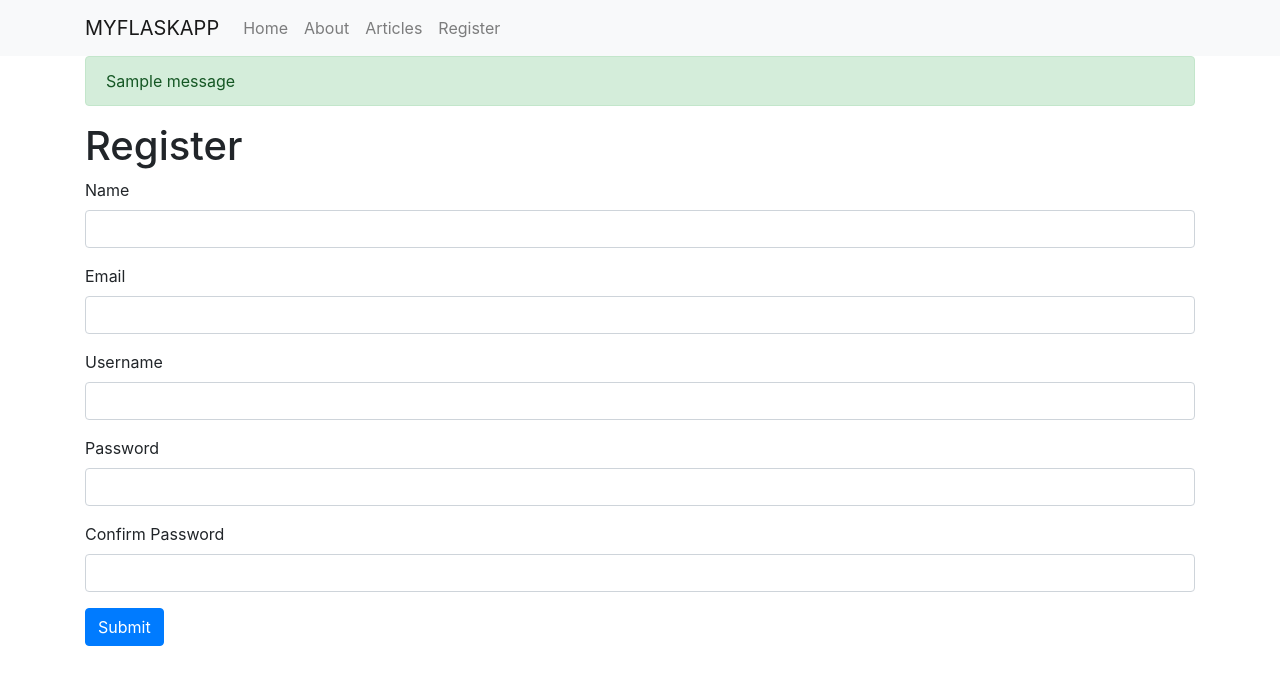
After one commit to huih1026/myFlaskApp, a Flask app: template templates/register.html in a window 1280 px wide. The commit adds this page. Shown: the top 685 px of the page. Run offline with Flask 2, Linux system fonts and the light colour scheme; the template is opened without the code that fills it: values that come from a table or form of the project are taken from there, others are empty; one stand-in notice (Sample message) is shown; some libraries are stand-ins or nearby versions.

Commit message:
finished registration

```diff
--- a/app.py
+++ b/app.py
@@ -2,10 +2,21 @@ from flask import Flask, render_template, flash, redirect, url_for, session, req
 from data  import Articles
 from flask_mysqldb import MySQL
 from wtforms import Form, StringField, TextAreaField, PasswordField, validators
+from wtforms.validators import DataRequired
 from passlib.hash import sha256_crypt
 
 # create an app by flask
 app = Flask(__name__)
+
+# config MySQL
+app.config['MYSQL_HOST'] = 'localhost'
+app.config['MYSQL_USER'] = 'root'
+app.config['MYSQL_PASSWORD'] = 'Lxx1217#'
+app.config['MYSQL_DB'] = 'myflaskapp'
+app.config['MYSQL_CURSOR'] = 'DictCursor'
+
+# init MYSQL
+mysql = MySQL(app)
 
 
 Articles = Articles()
@@ -30,5 +41,47 @@ def articles():
 def article(id):
 	return render_template("article.html", id=id)
 
+
+# define forms, use class to store combined data set
+# this class wrap or cast the incoming para Form by using the library function
+class RegisterForm(Form):
+	name 	 = StringField('Name', [validators.Length(min=1, max=50)])
+	username = StringField('Username', [validators.Length(min=4, max=25)])
+	email 	 = StringField('Email', [validators.Length(min=6, max=50)])
+
+	# DataRequired(): must from wtforms.validators import DataRequired
+	password = PasswordField('Password', [
+		DataRequired(),
+		validators.EqualTo('confirm', message='Passwords Not Match')])
+	confirm = PasswordField('Confirm Password')
+
+@app.route('/register', methods=['GET', 'POST'])
+def register():
+	form = RegisterForm(request.form)
+	if request.method == 'POST' and form.validate():
+		name = form.name.data
+		email = form.email.data
+		username = form.username.data
+		password = sha256_crypt.encrypt(str(form.password.data))
+
+		# create cursor
+		cur = mysql.connection.cursor()
+
+		cur.execute("INSERT INTO users(name, email, username, password) VALUES(%s, %s, %s, %s)", (name, email, username, password))
+
+		# commit to DB
+		mysql.connection.commit()
+
+		# close connection
+		cur.close()
+
+		flash('You are now regiseterd and can log in', 'success')
+
+		redirect(url_for('index'))
+
+	return render_template('home.html', form=form)
+
+
 if __name__ == '__main__':
+	app.secret_key='secret123'
 	app.run(debug=True)
--- a/templates/about.html
+++ b/templates/about.html
@@ -1,5 +1,4 @@
 {% extends 'layout.html' %}
-
 
 {% block body %}
 <h1>About Us</h1>
--- /dev/null
+++ b/templates/includes/_formhelpers.html
@@ -0,0 +1,9 @@
+{% macro render_field(field) %}
+	{{ field.label }}
+	{{ field(**kwargs)|safe}}
+	{% if field.errors %}
+		{% for error in field.errors %}
+			<span class="help-inline">{{ error }}</span>
+		{% endfor %}
+	{% endif %}
+{% endmacro %}
--- /dev/null
+++ b/templates/includes/_message.html
@@ -0,0 +1,9 @@
+{% with messages = get_flashed_messages(with_categories=true) %}
+  {% if messages %}
+
+    {% for category, message in messages %}
+      <div class="alert alert-{{ category }}">{{ message }}</div>
+    {% endfor %}
+
+  {% endif %}
+{% endwith %}
--- a/templates/includes/_navbar.html
+++ b/templates/includes/_navbar.html
@@ -9,11 +9,14 @@
 
     <div class="collapse navbar-collapse" id="navbarNavAltMarkup">
       <div class="navbar-nav">
-        <a class="nav-link active" href="/">Home <span class="sr-only">(current)</span></a>
+        <a class="nav-link" href="/">Home <span class="sr-only">(current)</span></a>
         <a class="nav-link" href="/about">About</a>
         <a class="nav-link" href="/articles">Articles</a>
+        <a class="nav-link" href="/register" navbar-right>Register</a>
         <!-- <a class="nav-link disabled" href="#" tabindex="-1" aria-disabled="true">Disabled</a> -->
       </div>
+
+
     </div>
   </div>
   </nav>
--- a/templates/layout.html
+++ b/templates/layout.html
@@ -9,6 +9,7 @@
 	{% include 'includes/_navbar.html' %}
 
 	<div class="container">
+		{% include 'includes/_message.html' %}
 		{% block body %}{% endblock %}
 	</div>
 
--- /dev/null
+++ b/templates/register.html
@@ -0,0 +1,27 @@
+{% extends 'layout.html' %}
+
+
+{% block body %}
+	<h1>Register</h1>
+
+	{% from "includes/_formhelpers.html" import render_field %}
+
+	<form method="POST" action="">
+		<div class="form-group">
+			{{render_field(form.name, class="form-control")}}
+		</div>
+		<div class="form-group">
+			{{render_field(form.email, class="form-control")}}
+		</div>
+		<div class="form-group">
+			{{render_field(form.username, class="form-control")}}
+		</div>
+		<div class="form-group">
+			{{render_field(form.password, class="form-control")}}
+		</div>
+		<div class="form-group">
+			{{render_field(form.confirm, class="form-control")}}
+		</div>
+		<p><input type="submit" class="btn btn-primary" value="Submit"></p>
+	</form>
+{% endblock %}
```
Also changed, not shown: README.md.
